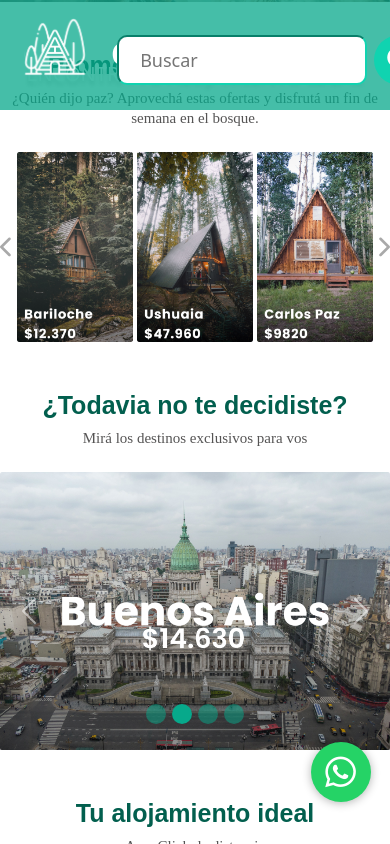
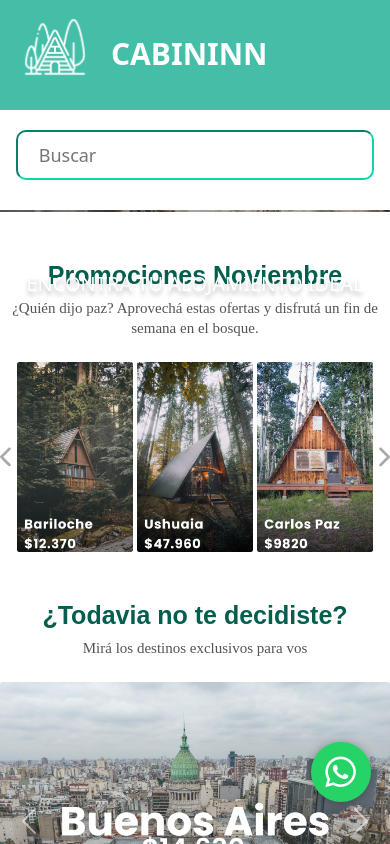
Before and after one commit to AstroCaro/c8-22-m-javareact, a React (Create React App) app in the folder frontend/cabininn/: page / in a window 390 px wide. Shown: the top 844 px of the page. Built offline with nearby package versions, Linux system fonts and the light colour scheme; no server answers.

Commit message:
cambios hacia el responsive

```diff
--- a/frontend/cabininn/src/components/header/HeaderAll.jsx
+++ b/frontend/cabininn/src/components/header/HeaderAll.jsx
@@ -1,6 +1,6 @@
 import React from "react";
 import BtnWatsap from "./BtnWatsap";
-
+import '../navbar/Navbar.css'
 import "./header.css";
 import backgroundImg from './backgroundImg.jpg'
 import Card from "react-bootstrap/Card";
@@ -8,11 +8,22 @@ import Card from "react-bootstrap/Card";
 const HeaderAll = () => {
   return (
     <>
+     <form action="" className="form-input d-sm-none">
+           <input
+            list="countries"
+            type="text"
+            // onChange={(e) => setsearching(e.target.value)}
+            // value={searching}
+            className="searchBox px-3 w-100 mx-3 "
+            placeholder=" Buscar"
+          />
+          </form>
       <Card className="heroCard bg-dark">
         {/* <Card.Img
         src={backgroundImg}
          className="heroImg"
          alt="Card image" /> */}
+
         <Card.ImgOverlay>
           <Card.Title className="heroTitle flex text-center py-5 text-white">
             Encontra tu alojamiento ideal
--- a/frontend/cabininn/src/components/header/header.css
+++ b/frontend/cabininn/src/components/header/header.css
@@ -82,6 +82,15 @@
   text-shadow: 0px 4px 4px rgba(0, 0, 0, 0.25);
 }
 
+.form-input {
+  width: 100%;
+  margin-top: 130px;
+  margin-bottom: 30px;
+  display: flex;
+  justify-content: center;
+}
+
+
 @media only screen and (max-width: 768px) {
   .heroTitle {
     font-size: 38px;
--- a/frontend/cabininn/src/components/navbar/NavBarAll.jsx
+++ b/frontend/cabininn/src/components/navbar/NavBarAll.jsx
@@ -42,7 +42,7 @@ const NavBarAll = ({
             type="text"
             onChange={(e) => setsearching(e.target.value)}
             value={searching}
-            className="searchBox px-3"
+            className="searchBox px-3 d-none d-sm-block"
             placeholder=" Buscar"
           />
 
--- a/frontend/cabininn/src/components/navbar/Navbar.css
+++ b/frontend/cabininn/src/components/navbar/Navbar.css
@@ -154,6 +154,7 @@ header ul li a {
     margin: 10px 0px 0 -25px;
     width: 60px;
     height: 60px;
+    display: none;
   }
 
   .user {
--- a/frontend/cabininn/src/pages/reservation/ReservationByOne.jsx
+++ b/frontend/cabininn/src/pages/reservation/ReservationByOne.jsx
@@ -22,7 +22,7 @@ const ReservationByOne = ({ idus }) => {
   const [startDate, setStartDate] = useState();
   const [endDate, setEndDate] = useState("");
   const [cantAdults, setcantAdults] = useState(1);
-  const [cantni, setcantni] = useState(1);
+  const [cantni, setcantni] = useState(0);
 
   const [total, settotal] = useState(0);
 
@@ -114,6 +114,16 @@ const ReservationByOne = ({ idus }) => {
 
   return (
     <Container className="reservation">
+      <form action="" className="form-input d-sm-none">
+            <input
+              list="countries"
+              type="text"
+              // onChange={(e) => setsearching(e.target.value)}
+              // value={searching}
+              className="searchBox px-3 w-100 mx-3 "
+              placeholder=" Buscar"
+            />
+          </form>
       <Row>
         <Carousel>
           <Carousel.Item>
--- a/frontend/cabininn/src/pages/results/Results.jsx
+++ b/frontend/cabininn/src/pages/results/Results.jsx
@@ -23,7 +23,16 @@ const Results = ({ capture, hotels }) => {
 
       return (
         <Container>
-
+          <form action="" className="form-input d-sm-none">
+            <input
+              list="countries"
+              type="text"
+              // onChange={(e) => setsearching(e.target.value)}
+              // value={searching}
+              className="searchBox px-3 w-100 mx-3 "
+              placeholder=" Buscar"
+            />
+          </form>
           <h2 className="mainTitleResult text-center ">
             Resultados para {country}
           </h2>
@@ -34,8 +43,7 @@ const Results = ({ capture, hotels }) => {
               gusté!{" "}
             </h2>
             <>
-
-              <Row xs={1} sm={2} md={2} lg={3}  className="g-3 mt-2">
+              <Row xs={1} sm={2} md={2} lg={3} className="g-3 mt-2">
                 {hotelbyCountry.map((item) => (
                   <Col key={item.id} className="my-4 mb-5">
                     <Link
@@ -118,7 +126,7 @@ const Results = ({ capture, hotels }) => {
               gusté!{" "}
             </h2>
             <>
-              <Row xs={1} sm={2} md={2} lg={3}  className="g-3 mt-2">
+              <Row xs={1} sm={2} md={2} lg={3} className="g-3 mt-2">
                 {capture.map((item) => (
                   <Col key={item.id} className="my-4 mb-5">
                     <Link
@@ -161,7 +169,7 @@ const Results = ({ capture, hotels }) => {
                           <Row>
                             <Col className="text-start mx-4">
                               <Card.Text>
-                              {item.rooms} Habitaciones - {item.guestsNumber}{" "}
+                                {item.rooms} Habitaciones - {item.guestsNumber}{" "}
                                 Huespedes - {item.bathrooms} Baños
                               </Card.Text>
                               {/* <Card.Text>Codigo Pais : {item.iataCode},{item.address.countryName}.</Card.Text>
--- a/frontend/cabininn/src/pages/results/results.css
+++ b/frontend/cabininn/src/pages/results/results.css
@@ -3,7 +3,7 @@
   font-family: "Poppins", sans-serif;
   font-size: 60px;
   font-weight: 700;
-  margin: 220px 0 40px 0;
+  margin: 50px 0 40px 0;
 }
 
 .subTitleResult {
```
